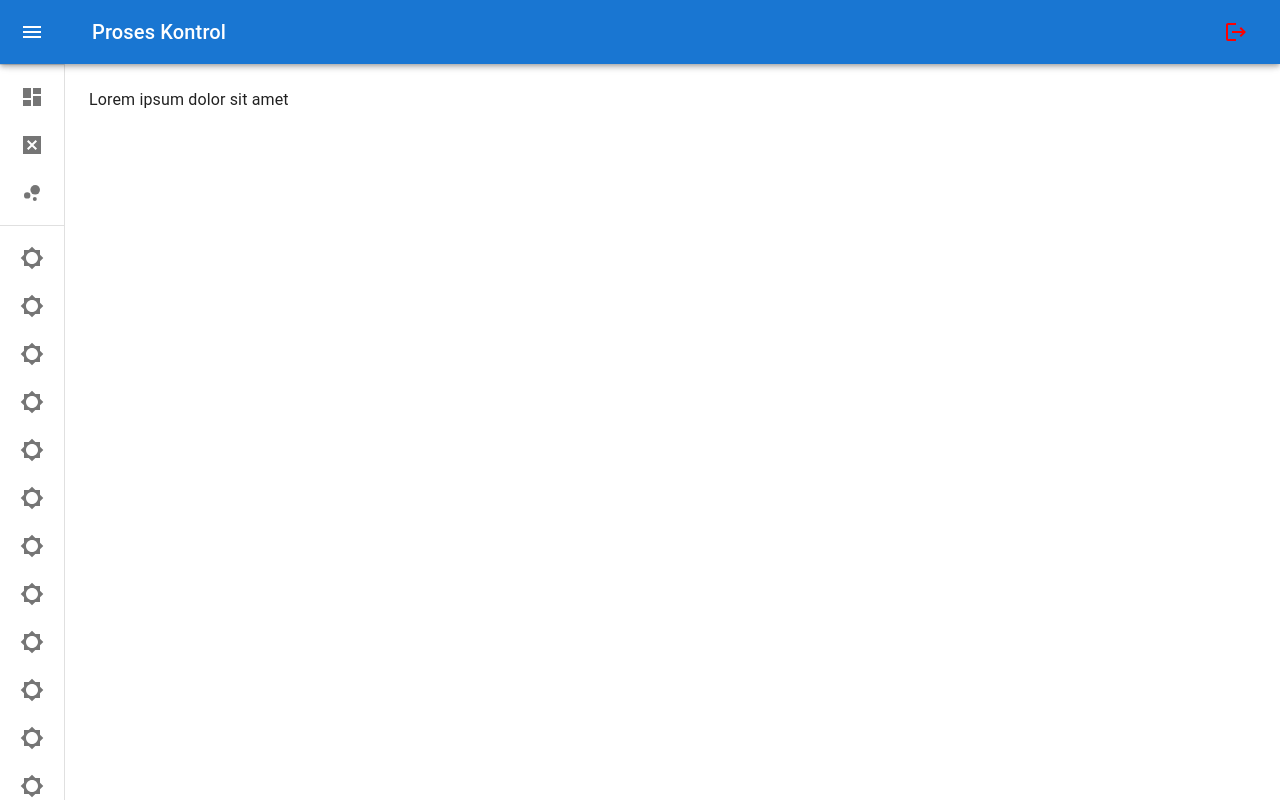
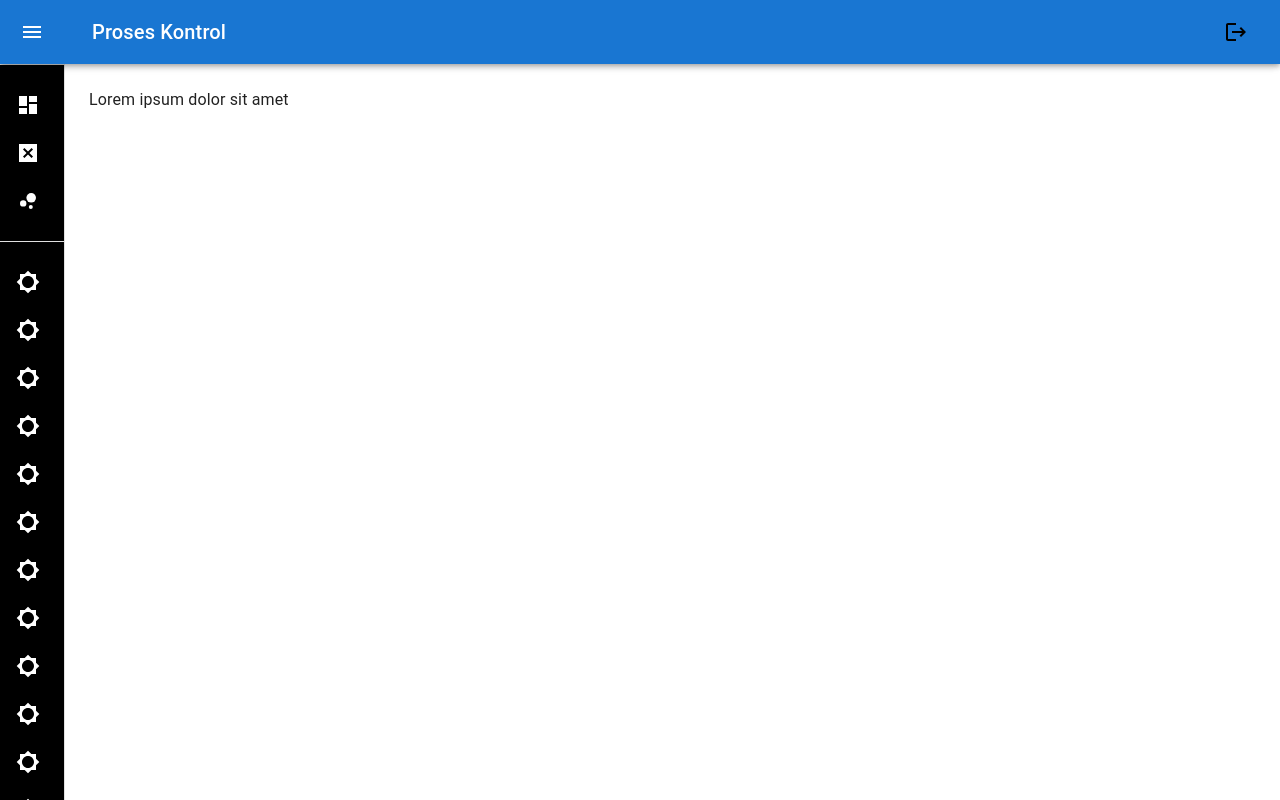
Before and after one commit to koraykoksal/Bonna_cy_process_app, a React (Create React App) app in the folder v1/: page /proses/uygunsuzluk in a window 1280 px wide. Built offline with nearby package versions, Linux system fonts and the light colour scheme.

Commit message:
drawer style

```diff
--- /dev/null
+++ b/v1/src/helpers/FirstMenu.js
@@ -0,0 +1,68 @@
+
+import DashboardIcon from '@mui/icons-material/Dashboard';
+import DisabledByDefaultIcon from '@mui/icons-material/DisabledByDefault';
+import BrightnessLowIcon from '@mui/icons-material/BrightnessLow';
+import BubbleChartIcon from '@mui/icons-material/BubbleChart';
+import { useNavigate } from 'react-router-dom';
+import List from '@mui/material/List';
+import ListItem from '@mui/material/ListItem';
+import ListItemButton from '@mui/material/ListItemButton';
+import ListItemIcon from '@mui/material/ListItemIcon';
+import ListItemText from '@mui/material/ListItemText';
+
+export const firstMenu=[
+    {
+        icon:<DashboardIcon/>,
+        title:"Dashboard",
+        url:"/proses"
+    },
+    {
+        icon:<DisabledByDefaultIcon/>,
+        title:"Uygunsuzluk",
+        url:"/proses/uygunsuzluk"
+    },
+    {
+        icon:<BubbleChartIcon/>,
+        title:"Reaktif Standartlar",
+        url:"/proses/reaktifstandart"
+    }
+]
+
+
+const FirstMenu = () => {
+
+    const navigate = useNavigate()
+
+  return (
+    <div>
+
+    <List>
+        {firstMenu.map((item, index) => (
+          <ListItem
+            key={index}
+            disablePadding
+            onClick={() => {
+              item.url.includes("http" || "www")
+                ? window.open(item.url, "_blank")
+                : navigate(item.url)
+            }}
+            sx={{
+              color: "#ffffff",
+              "& .MuiSvgIcon-root": { color: "#ffffff" },
+              "&:hover": { color: "red" },
+              "&:hover .MuiSvgIcon-root": { color: "red" },
+            }}
+          >
+            <ListItemButton>
+              <ListItemIcon>{item.icon}</ListItemIcon>
+              <ListItemText primary={item.title} data-test='titleFirms' />
+            </ListItemButton>
+          </ListItem>
+        ))}
+    </List>
+
+    </div>
+  )
+}
+
+export default FirstMenu
--- a/v1/src/helpers/MenuListItem.js
+++ b/v1/src/helpers/SecondMenu.js
@@ -1,26 +1,14 @@
-
+import React from 'react'
 import DashboardIcon from '@mui/icons-material/Dashboard';
 import DisabledByDefaultIcon from '@mui/icons-material/DisabledByDefault';
 import BrightnessLowIcon from '@mui/icons-material/BrightnessLow';
 import BubbleChartIcon from '@mui/icons-material/BubbleChart';
-
-export const firstMenu=[
-    {
-        icon:<DashboardIcon/>,
-        title:"Dashboard",
-        url:"/proses/"
-    },
-    {
-        icon:<DisabledByDefaultIcon/>,
-        title:"Uygunsuzluk",
-        url:"/proses/uygunsuzluk"
-    },
-    {
-        icon:<BubbleChartIcon/>,
-        title:"Reaktif Standartlar",
-        url:"/proses/reaktifstandart"
-    }
-]
+import { useNavigate } from 'react-router-dom';
+import List from '@mui/material/List';
+import ListItem from '@mui/material/ListItem';
+import ListItemButton from '@mui/material/ListItemButton';
+import ListItemIcon from '@mui/material/ListItemIcon';
+import ListItemText from '@mui/material/ListItemText';
 
 export const secondMenu=[
 
@@ -95,7 +83,7 @@ export const secondMenu=[
     },
     {
         icon:<BrightnessLowIcon/>,
-        title:"Nihay Ürün Kontrol",
+        title:"Nihai Ürün Kontrol",
         url:"/proses/nihaiurunkontrol"
     },
     {
@@ -104,3 +92,40 @@ export const secondMenu=[
         url:"/proses/ayaktaslama"
     },
 ]
+
+
+const SecondMenu = () => {
+
+    const navigate = useNavigate()
+
+  return (
+    <div>
+        <List>
+        {secondMenu.map((item, index) => (
+            <ListItem
+                key={index}
+                disablePadding
+                onClick={() => {
+                item.url.includes("http" || "www")
+                    ? window.open(item.url, "_blank")
+                    : navigate(item.url)
+                }}
+                sx={{
+                color: "#ffffff",
+                "& .MuiSvgIcon-root": { color: "#ffffff" },
+                "&:hover": { color: "red" },
+                "&:hover .MuiSvgIcon-root": { color: "red" },
+                }}
+            >
+                <ListItemButton>
+                <ListItemIcon>{item.icon}</ListItemIcon>
+                <ListItemText primary={item.title} data-test='titleFirms' />
+                </ListItemButton>
+            </ListItem>
+            ))}
+        </List>
+    </div>
+  )
+}
+
+export default SecondMenu
--- a/v1/src/pages/Dashboard.jsx
+++ b/v1/src/pages/Dashboard.jsx
@@ -18,11 +18,12 @@ import ListItemIcon from '@mui/material/ListItemIcon';
 import ListItemText from '@mui/material/ListItemText';
 import InboxIcon from '@mui/icons-material/MoveToInbox';
 import MailIcon from '@mui/icons-material/Mail';
-import {firstMenu,secondMenu} from "../helpers/MenuListItem"
 import { useNavigate } from 'react-router-dom'
 import { Container } from '@mui/material';
 import LogoutIcon from '@mui/icons-material/Logout';
 import useAuthCall from '../hooks/useAuthCall';
+import FirstMenu from '../helpers/FirstMenu';
+import SecondMenu from '../helpers/SecondMenu';
 
 const drawerWidth = 270;
 
@@ -138,7 +139,7 @@ const Dashboard = () => {
           </Typography>
 
           <IconButton onClick={()=>logout()}>
-            <LogoutIcon sx={{'&hover':{cursor:'pointer'},color:'#FE0000'}}/>
+            <LogoutIcon sx={{'&hover':{cursor:'pointer'},color:'#000000'}}/>
           </IconButton>
 
       </Toolbar>
@@ -147,87 +148,33 @@ const Dashboard = () => {
 
 
 
-    <Drawer variant="permanent" open={open}>
-      <DrawerHeader>
-        <IconButton onClick={handleDrawerClose}>
-          {theme.direction === 'rtl' ? <ChevronRightIcon /> : <ChevronLeftIcon />}
+    <Drawer variant="permanent" open={open} >
+
+      <DrawerHeader sx={{background:'#000000'}}>
+        <IconButton onClick={handleDrawerClose} >
+          {theme.direction === 'rtl' ? <ChevronRightIcon sx={{background:'#ffffff'}} /> : <ChevronLeftIcon sx={{background:'#ffffff'}} />}
         </IconButton>
       </DrawerHeader>
 
       {/* ÇİZGİ */}
       <Divider />
 
-      <List>
-        {firstMenu.map((text, index) => (
-          <ListItem
-          key={text}
-          disablePadding sx={{ display: 'block' }}
-          onClick={()=>navigate(text.url)}
-          >
-            <ListItemButton
-              sx={{
-                minHeight: 48,
-                justifyContent: open ? 'initial' : 'center',
-                px: 2.5,
-
-
-              }}
-
-            >
-              <ListItemIcon
-              sx={{
-                  minWidth: 0,
-                  mr: open ? 3 : 'auto',
-                  justifyContent: 'center',
-                }}
-                >{text.icon}</ListItemIcon>
-
-              <ListItemText primary={text.title} sx={{ opacity: open ? 1 : 0 }}/>
-            </ListItemButton>
-          </ListItem>
-        ))}
-
+      <List sx={{background:'#000000'}}>
+        <FirstMenu/>
       </List>
 
       {/* ÇİZGİ */}
       <Divider />
 
-      <List>
-        {secondMenu.map((text, index) => (
-          <ListItem
-          key={text}
-          disablePadding sx={{ display: 'block' }}
-          onClick={()=>navigate(text.url)}
-          >
-            <ListItemButton
-              sx={{
-                minHeight: 48,
-                justifyContent: open ? 'initial' : 'center',
-                px: 2.5,
-
-
-              }}
-
-            >
-              <ListItemIcon
-              sx={{
-                  minWidth: 0,
-                  mr: open ? 3 : 'auto',
-                  justifyContent: 'center',
-                }}
-                >{text.icon}</ListItemIcon>
-
-              <ListItemText primary={text.title} sx={{ opacity: open ? 1 : 0 }}/>
-            </ListItemButton>
-          </ListItem>
-        ))}
-
+      <List sx={{background:'#000000'}}>
+        <SecondMenu/>
       </List>
 
 
 
 
     </Drawer>
+
     <Box component="main" sx={{ flexGrow: 1, p: 3 }}>
       <DrawerHeader />
       <Typography paragraph>
```
